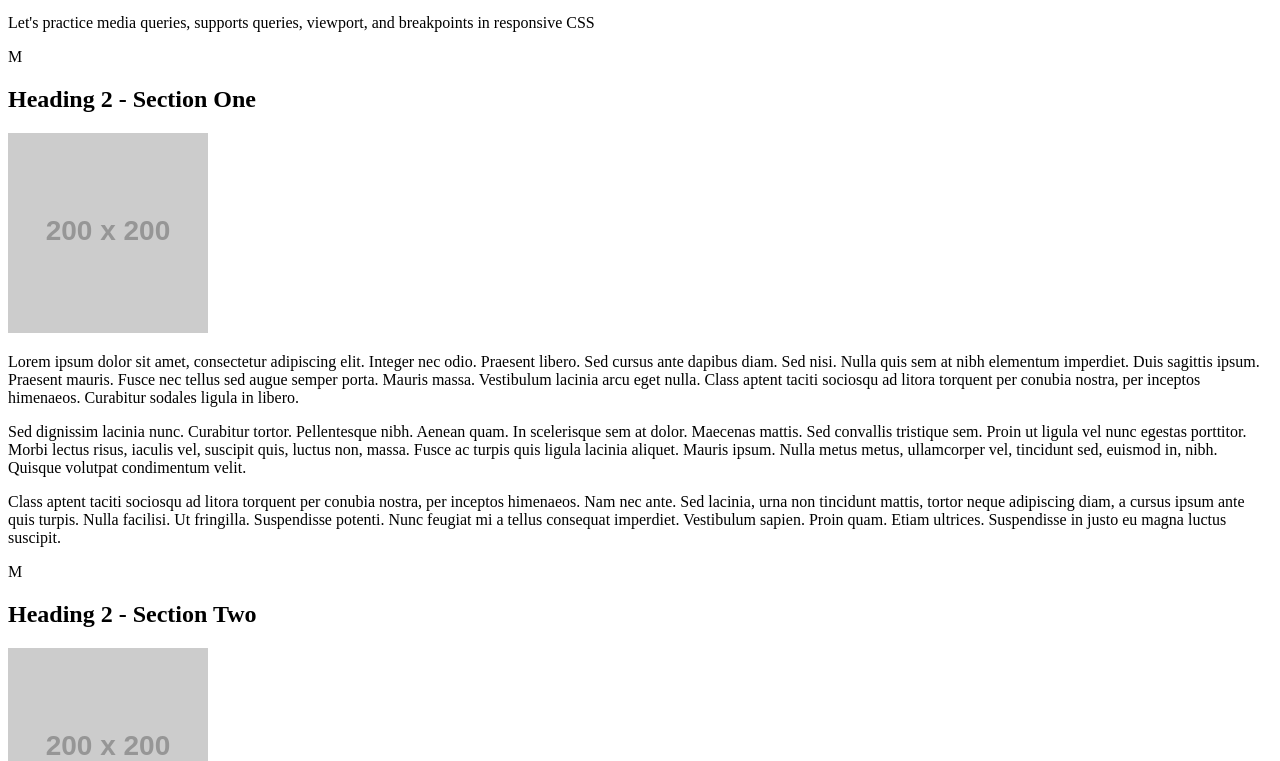
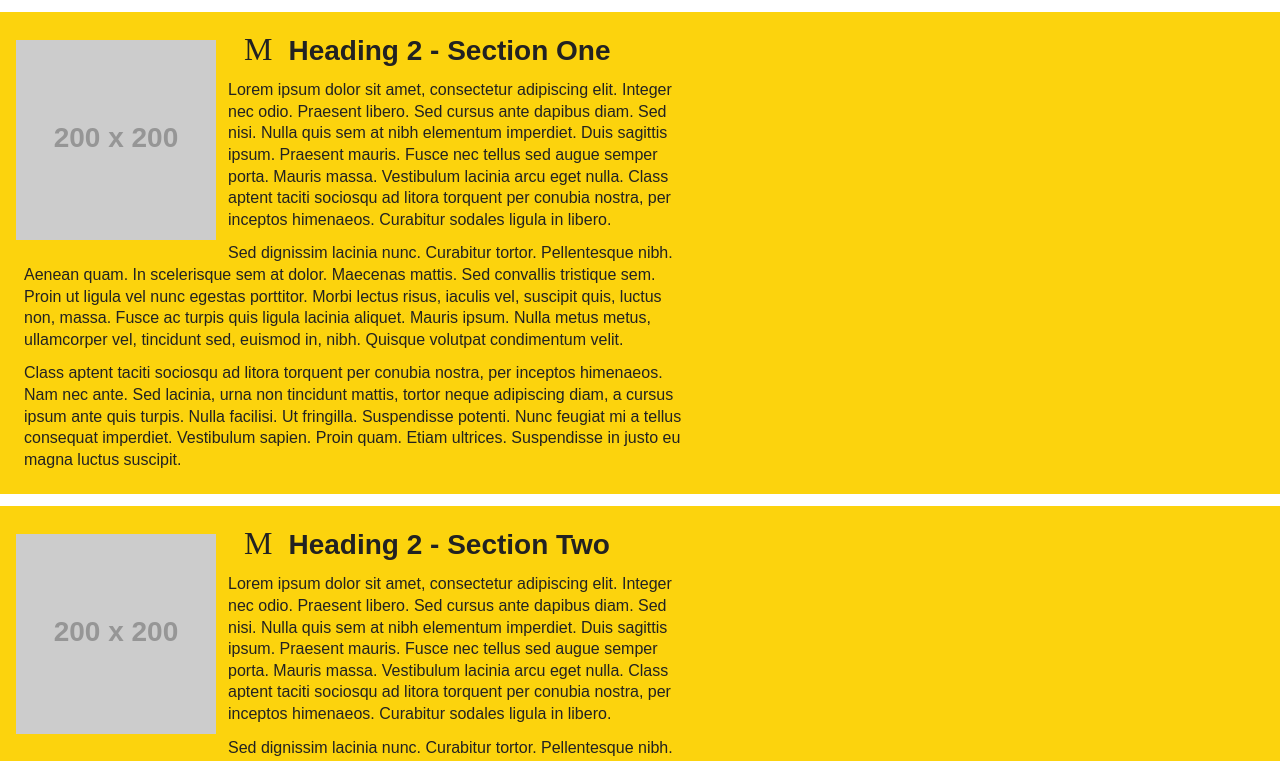
Before and after one commit to cyborgsleeping/viewport, a plain HTML site: page index.html in a window 1280 px wide. Shown: the part 100-861 px from the top of the page. Drawn offline with Linux system fonts and the light colour scheme; placeholder pictures from the web are drawn by us; some icons are missing.

Commit message:
Updated html and css files

```diff
--- a/index.html
+++ b/index.html
@@ -15,7 +15,7 @@
         <link rel="icon" type="image/png" sizes="16x16" href="favicon-16x16.png">
         <link href="https://res.cloudinary.com/dr6lvwubh/raw/upload/v1581441981/Anicons/anicons-regular.css" rel="stylesheet">
         <!-- Add a link to your properly named CSS file here -->
-        <link href="manzano.styles.css" rel="stylesheet" type="css/text">
+        <link href="manzano.styles.css" rel="stylesheet">
     </head>
     <body>
         <header>
--- a/manzano.styles.css
+++ b/manzano.styles.css
@@ -2,7 +2,53 @@
 
 /* --------------- ADD CSS RESET TO THE FILE HERE --------------- */
 
-
+/* http://meyerweb.com/eric/tools/css/reset/
+v2.0 | 20110126
+License: none (public domain)
+*/
+html, body, div, span, applet, object, iframe,
+h1, h2, h3, h4, h5, h6, p, blockquote, pre,
+a, abbr, acronym, address, big, cite, code,
+del, dfn, em, img, ins, kbd, q, s, samp,
+small, strike, strong, sub, sup, tt, var,
+b, u, i, center,
+dl, dt, dd, ol, ul, li,
+fieldset, form, label, legend,
+table, caption, tbody, tfoot, thead, tr, th, td,
+article, aside, canvas, details, embed,
+figure, figcaption, footer, header, hgroup,
+menu, nav, output, ruby, section, summary,
+time, mark, audio, video {
+    margin: 0;
+    padding: 0;
+    border: 0;
+    font-size: 100%;
+    font: inherit;
+    vertical-align: baseline;
+}
+/* HTML5 display-role reset for older browsers */
+article, aside, details, figcaption, figure,
+footer, header, hgroup, menu, nav, section {
+    display: block;
+}
+body {
+    line-height: 1;
+}
+ol, ul {
+    list-style: none;
+}
+blockquote, q {
+    quotes: none;
+}
+blockquote:before, blockquote:after,
+q:before, q:after {
+    content: '';
+    content: none;
+}
+table {
+    border-collapse: collapse;
+    border-spacing: 0;
+}
 
 /* ----- AUTOPREFIXER FOR VS CODE WAS USED FOR VENDOR PREFIXES ----- */
 /* ---------- VARIABLES ---------- */
@@ -32,6 +78,11 @@
 /* ----- CHECK FOR USER DARK MODE PREFERENCE ----- */
 /* --------------- BEGIN USER PREFERS DARK COLOR SCHEME QUERY --------------- */
 
+@media (prefers-color-scheme: dark) {
+    body {
+        background: var(--dark-gray); color: var(--white); }
+        .night.dark-scheme {background: var(--dark-gray); color: var(--white);}
+}
 /* CHANGE THE BODY'S BACKGROUND COLOR TO THE DARK GRAY IF THE USER PREFERS DARK MODE */
 
 /* --------------- END USER PREFERS DARK COLOR SCHEME QUERY --------------- */
@@ -97,6 +148,14 @@ footer .icon{
     @keyframes icon-animation {
         0% { font-variation-settings: "TIME" 1; }
     }
+    @media (prefers-reduced-motion) {
+        @-webkit-keyframes icon-animation
+        0% {font-variation-settings: "TIME" 1; }
+
+        @keyframes icon-animation {
+            0% {font-variation-settings: "TIME" 1;}
+        }
+}
 /* --------------- END USER PREFERS REDUCED MOTION QUERY --------------- */
 
 
@@ -150,7 +209,8 @@ img{
 
 /* ---------- SMALL SCREEN STYLES ---------- */
 /* --------------- BEGIN SMALL SCREEN SIZES --------------- */
-    /* header, footer{
+@media screen and (min-width:620px) {
+    header, footer{
         background-color: var(--lime-green);
         color: var(--dark-gray);
     }
@@ -175,14 +235,15 @@ img{
     img{
         width: 200px;
         max-width: 200px;
-    } */
+    } }
 /* --------------- END SMALL SCREEN SIZES --------------- */
 
 
 
 /* ---------- MEDIUM SCREEN STYLES ---------- */
 /* --------------- BEGIN MEDIUM SCREEN SIZES --------------- */
-    /* header, footer{
+@media screen and (min-width:1390px) {
+    header, footer{
         background-color: var(--black);
         color: var(--white);
     }
@@ -207,14 +268,15 @@ img{
     #seven{
         grid-column: 3/4;
         grid-row: 3/5;
-    } */
+    }
 /* --------------- END MEDIUM SCREEN SIZES --------------- */
-
+}
 
 
 /* ---------- LARGE SCREEN STYLES ---------- */
 /* --------------- BEGIN LARGE SCREEN SIZES --------------- */
-    /* header, footer{
+@media screen and (min-width:1430px) {
+    header, footer{
         background-color: var(--lime-green);
         color: var(--dark-gray);
     }
@@ -245,24 +307,28 @@ img{
 
     #seven, #eight{
         grid-row: 3/4;
-    } */
+    }
 /* --------------- END LARGE SCREEN SIZES --------------- */
-
+}
 
 
 /* ---------- ADJUSTING RESPONSIVE IMAGE SIZE ---------- */
 /* --------------- BEGIN RESPONSIVE IMAGE ADJUST SIZES --------------- */
-    /* img{
+    @media screen and (min-width:1390px) {
+img{
         width: 300px;
         max-width: 300px;
-    } */
+    }
+}
 /* --------------- END RESPONSIVE IMAGE ADJUST SIZES --------------- */
 
 
 
 /* ---------- EXTRA LARGE SCREEN STYLES ---------- */
 /* --------------- BEGIN EXTRA LARGE SCREEN SIZES --------------- */
-    /* header, footer{
+@media screen and (min-width:1430px) {
+
+ header, footer{
         background-color: var(--orange);
         padding-left: 5%;
     }
@@ -327,5 +393,6 @@ img{
 
     #three p, #four p, #five p, #six p{
         padding-top: 2em;
-    } */
+    }
+}
 /* --------------- END EXTRA LARGE SCREEN SIZES --------------- */
```
